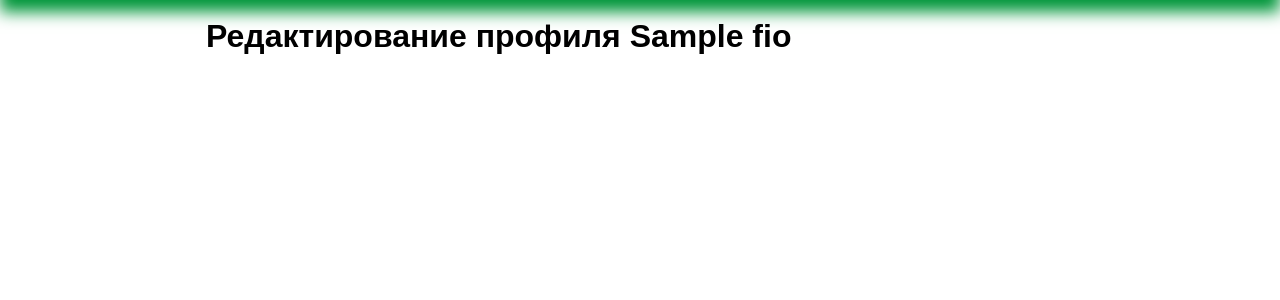
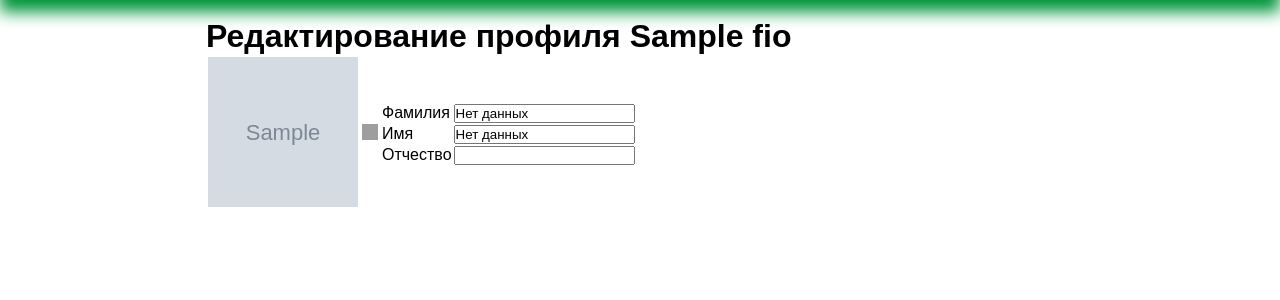
Before and after one commit to ZRomik/spsm, a Django app: template profileapp/templates/profileapp/profile_update.html in a window 1280 px wide. Shown: the part 62-362 px from the top of the page. Run offline with Django 4.2, Linux system fonts and the light colour scheme; the template is opened without the code that fills it: most values are stand-ins (such as "Sample title", 1, 10 or a date in 2020); grey boxes marked "Sample" are stand-in pictures; grey boxes are pictures that could not be loaded.

Commit message:
Доработка страницы для редактирования профиля.

```diff
--- a/profileapp/templates/profileapp/profile_update.html
+++ b/profileapp/templates/profileapp/profile_update.html
@@ -32,5 +32,72 @@
             {% endif %}
         </ul>
     {% endif %}
-
+    <table>
+        <tr>
+            <td align="center" valign="center">
+                {% if profile.avatar.image %}
+                    <img src="{{ profile.avatar.image.url }}" alt="avatar" width="150" height="150">
+                {% else %}
+                    <img src="{% static 'profileapp/img/default-avatar.png' %}" alt="avatar" width="150" height="150">
+                {% endif %}
+            </td>
+            <td align="center" valign="center">
+                <form method="post">
+                    {% csrf_token %}
+                    <table>
+                        <tr>
+                            <td align="center" valign="center">
+                                <img src="{% static 'profileapp/img/profile.png' %}" alt="profile" width="16" height="16">
+                            </td>
+                            <td align="center" valign="center">
+                                <table>
+                                    <tr>
+                                        <td>
+                                            <label for="id_lastname">
+                                                Фамилия
+                                            </label>
+                                        </td>
+                                        <td>
+                                            <input type="text" id="id_lastname" name="lastname" value="{% firstof profile.lastname 'Нет данных' %}">
+                                        </td>
+                                    </tr>
+                                    <tr>
+                                        <td>
+                                            <label for="id_firstname">
+                                                Имя
+                                            </label>
+                                        </td>
+                                        <td>
+                                            <input type="text" id="id_firstname" name="firstname" value="{% firstof profile.firstname 'Нет данных' %}">
+                                        </td>
+                                    </tr>
+                                    <tr>
+                                        <td>
+                                            <label for="id_middlename">
+                                                Отчество
+                                            </label>
+                                        </td>
+                                        <td>
+                                            <input type="text" id="id_middlename" name="middlename" value="{% firstof profile.middlename '' %}">
+                                        </td>
+                                    </tr>
+                                </table>
+                            </td>
+                        </tr>
+                    </table>
+                </form>
+            </td>
+        </tr>
+        {% if perms.change_avatar %}
+            <tr>
+                <td align="center">
+                    <form action="#">
+                        <button>
+                            Загрузить
+                        </button>
+                    </form>
+                </td>
+            </tr>
+        {% endif %}
+    </table>
 {% endblock %}
```
